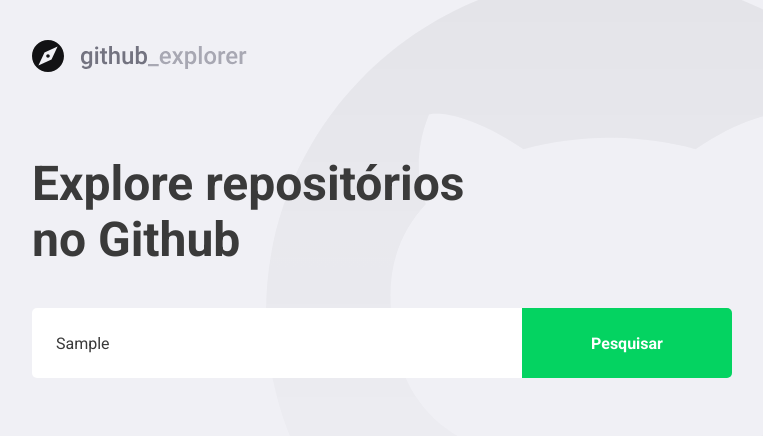
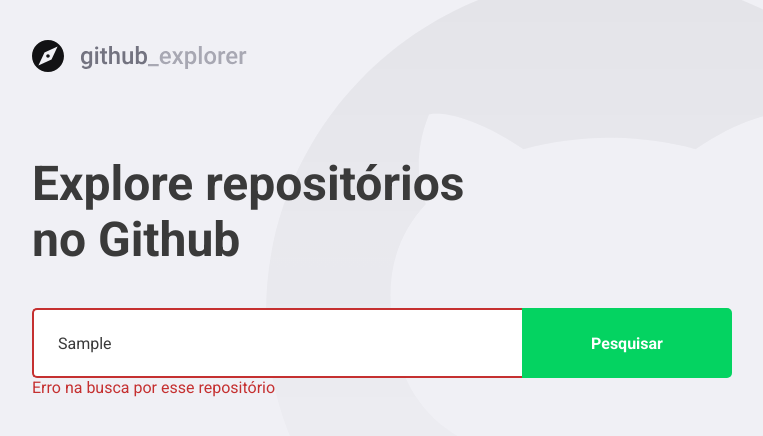
Before and after one commit to AleixoGJunior/github-explorer, a React (Create React App) app: page / in a window 1280 px wide. Both pictures are taken after typing "Sample" into the empty fields and a click on the button "Pesquisar". Shown: the top 436 px of the page, without its empty margins (148-911 px from the left). Built offline with nearby package versions, Linux system fonts and the light colour scheme; no server answers.

Commit message:
Customize error on search invalid repositories

```diff
--- a/src/pages/Dashboard/index.tsx
+++ b/src/pages/Dashboard/index.tsx
@@ -4,7 +4,7 @@ import api from '../../services/api';
 
 import logoImg from '../../assets/logo.svg';
 
-import { Title, Form, Repositories } from './styles';
+import { Title, Form, Repositories, Error } from './styles';
 
 interface Repository {
   full_name: string;
@@ -17,6 +17,7 @@ interface Repository {
 
 const Dashboard: React.FC = () => {
   const [newRepo, setNewRepo] = useState('');
+  const [inputError, setInputError] = useState('');
   const [repositories, setRepositories] = useState<Repository[]>([]);
 
   async function handleAddRepository(
@@ -24,12 +25,22 @@ const Dashboard: React.FC = () => {
   ): Promise<void> {
     event.preventDefault();
 
-    const response = await api.get<Repository>(`repos/${newRepo}`);
+    if (!newRepo) {
+      setInputError('Digite o autor/nome do repositório');
+      return;
+    }
 
-    const repository = response.data;
+    try {
+      const response = await api.get<Repository>(`repos/${newRepo}`);
 
-    setRepositories([...repositories, repository]);
-    setNewRepo('');
+      const repository = response.data;
+
+      setRepositories([...repositories, repository]);
+      setNewRepo('');
+      setInputError('');
+    } catch (err) {
+      setInputError('Erro na busca por esse repositório');
+    }
   }
 
   return (
@@ -37,7 +48,7 @@ const Dashboard: React.FC = () => {
       <img src={logoImg} alt="Github Explorer" />
       <Title>Explore repositórios no Github</Title>
 
-      <Form onSubmit={handleAddRepository}>
+      <Form hasError={!!inputError} onSubmit={handleAddRepository}>
         <input
           value={newRepo}
           onChange={(e) => setNewRepo(e.target.value)}
@@ -45,7 +56,7 @@ const Dashboard: React.FC = () => {
         />
         <button type="submit">Pesquisar</button>
       </Form>
-
+      {inputError && <Error>{inputError}</Error>}
       <Repositories>
         {repositories.map((repository) => (
           <a key={repository.full_name} href="teste">
--- a/src/pages/Dashboard/styles.ts
+++ b/src/pages/Dashboard/styles.ts
@@ -1,5 +1,9 @@
-import styled from 'styled-components';
+import styled, { css } from 'styled-components';
 import { shade } from 'polished';
+
+interface FormProps {
+  hasError: boolean;
+}
 
 export const Title = styled.h1`
   font-size: 48px;
@@ -10,7 +14,7 @@ export const Title = styled.h1`
   margin-top: 80px;
 `;
 
-export const Form = styled.form`
+export const Form = styled.form<FormProps>`
   margin-top: 40px;
   max-width: 700px;
 
@@ -23,6 +27,14 @@ export const Form = styled.form`
     border: 0;
     border-radius: 5px 0 0 5px;
     color: #3a3a3a;
+    border: 2px solid #fff;
+    border-right: 0;
+
+    ${(props) =>
+      props.hasError &&
+      css`
+        border-color: #c53030;
+      `}
 
     &::placeholder {
       color: #a8a8b3;
@@ -43,6 +55,11 @@ export const Form = styled.form`
       background: ${shade(0.2, '#04d361')};
     }
   }
+`;
+
+export const Error = styled.span`
+  display: block;
+  color: #c53030;
 `;
 
 export const Repositories = styled.div`
```
